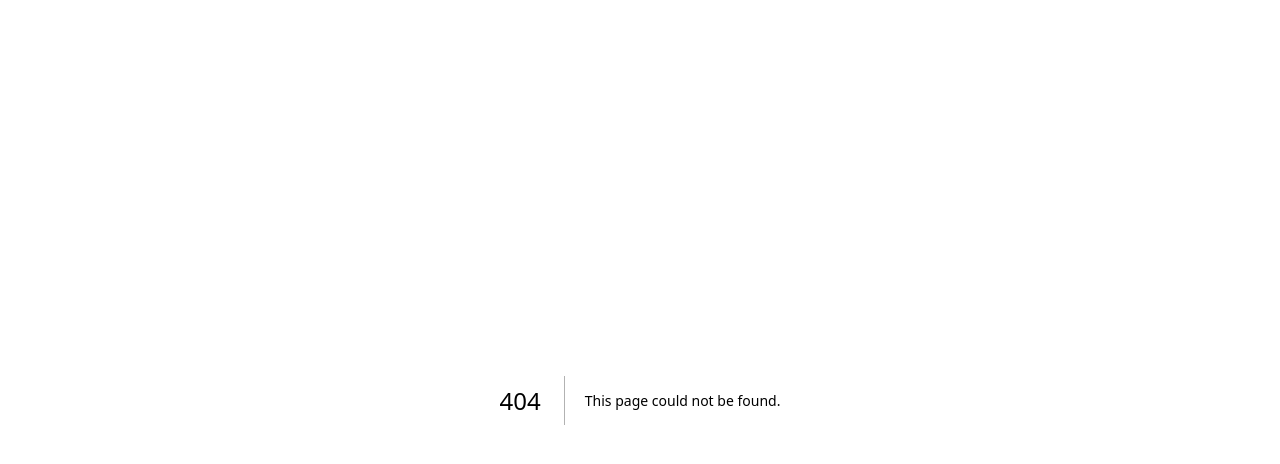
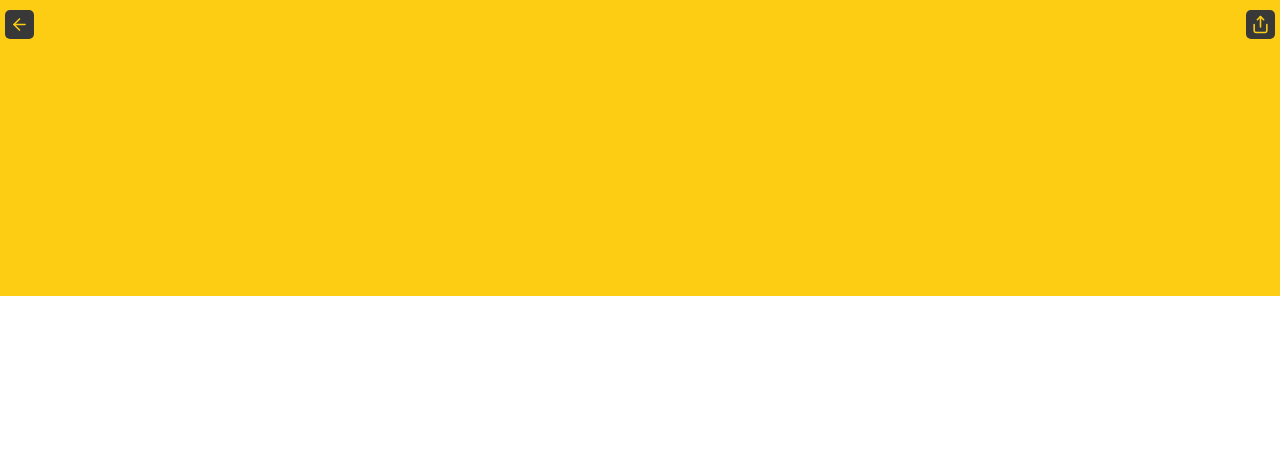
Before and after one commit to Gcld/gatherize, a Next.js app: page /event/id in a window 1280 px wide. Before the commit this address had no page. Shown: the top 464 px of the page. Built offline with nearby package versions, Linux system fonts and the light colour scheme.

Commit message:
feat: página de Detalhe de Eventos
feat: Event Picture

feat: Botões do event picture

```diff
--- /dev/null
+++ b/src/app/event/id/page.tsx
@@ -0,0 +1,17 @@
+'use client';
+
+import { LuArrowLeft, LuShare } from "react-icons/lu";
+import { Container, EventButton, EventButtonsDiv, EventPicture } from "./styled";
+
+export default function EventDetail(){
+    return (
+        <Container>
+            <EventPicture>
+                <EventButtonsDiv>
+                    <EventButton><LuArrowLeft color="var(--primaryDarkZaori)" size={19}/></EventButton>
+                    <EventButton><LuShare color="var(--primaryDarkZaori)" size={19}/></EventButton>
+                </EventButtonsDiv>
+            </EventPicture>
+        </Container>
+    )
+}
--- /dev/null
+++ b/src/app/event/id/styled.ts
@@ -0,0 +1,31 @@
+import styled from "styled-components";
+
+export const Container = styled.div`
+    display: flex;
+    flex-direction: column;
+    width: 100%;
+`;
+
+export const EventPicture = styled.div`
+    width: 100%;
+    height: 37vh;
+    background-color: var(--primaryDarkZaori);
+    align-items: top;
+    padding: 10px 5px;
+`;
+
+export const EventButtonsDiv = styled.div`
+    width: 100%;
+    display: flex;
+    flex-direction: row;
+    justify-content: space-between;
+`;
+
+export const EventButton = styled.div`
+    display: flex;
+    flex-direction: row;
+    border-radius: 5px;
+    background-color: var(--darkZaori);
+    padding: 5px;
+    justify-content: space-between;
+`;
```
